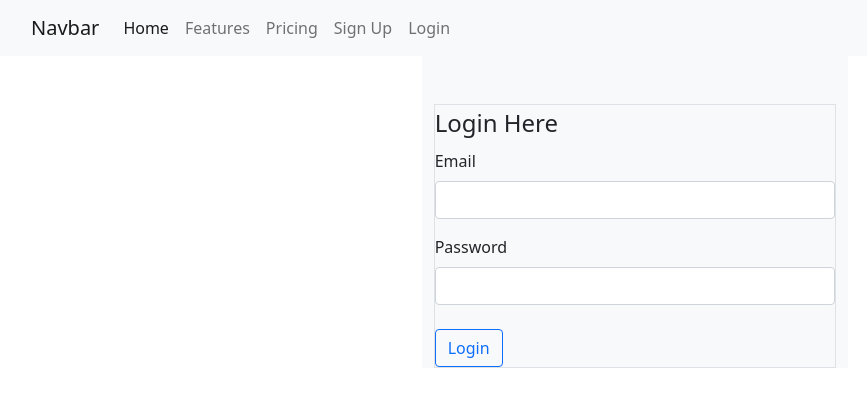
After one commit to ayeayemyint100314/city_express106, a PHP site: page /login.php in a window 1280 px wide. The commit adds this page. Shown: the top 407 px of the page, without its empty margins (5-872 px from the left). Run offline with PHP 8.4, Linux system fonts and the light colour scheme.

Commit message:
login and logout finished

```diff
--- /dev/null
+++ b/login.php
@@ -0,0 +1,102 @@
+<?php
+require_once "dbconn.php";
+if (!isset($_SESSION)) {
+    session_start();
+}
+// detecting whether login button is pressed or not
+if (isset($_POST['loginBtn'])) {
+    $email =  $_POST['email'];// email that user filled
+    $password = $_POST['password'];// password that user typed
+    try {
+        $sql = "select * from admin where email=?";
+        $stmt = $conn->prepare($sql);
+        $stmt->execute([$email]);
+        $adminInfo = $stmt->fetch(); // false if there is no record with this this email
+        if($adminInfo)
+        {   // when there is email in the table and check password is correct
+            $status = password_verify($password, $adminInfo['password']);
+            if($status) // check whether status is true
+            {
+                $_SESSION['loginSuccess']= "Welcome admin";
+                 $_SESSION['adminEmail']= $email;
+
+                header("Location:viewItem.php");
+            }
+            else{
+                $message= "email or password is incorrect.";
+            }
+        }
+        else{
+            $message = "email or password is incorrect.";
+        }
+
+
+
+    } catch (PDOException $e) {
+        echo $e->getMessage();
+    }
+}
+
+
+
+
+
+?>
+
+<!DOCTYPE html>
+<html lang="en">
+
+<head>
+    <meta charset="UTF-8">
+    <meta name="viewport" content="width=device-width, initial-scale=1.0">
+    <title>Login</title>
+    <link href="https://cdn.jsdelivr.net/npm/bootstrap@5.0.2/dist/css/bootstrap.min.css" rel="stylesheet" integrity="sha384-EVSTQN3/azprG1Anm3QDgpJLIm9Nao0Yz1ztcQTwFspd3yD65VohhpuuCOmLASjC" crossorigin="anonymous">
+    <script src="https://cdn.jsdelivr.net/npm/bootstrap@5.0.2/dist/js/bootstrap.bundle.min.js" integrity="sha384-MrcW6ZMFYlzcLA8Nl+NtUVF0sA7MsXsP1UyJoMp4YLEuNSfAP+JcXn/tWtIaxVXM" crossorigin="anonymous" defer></script>
+
+</head>
+
+<body>
+    <div class="container-fluid">
+        <div class="row">
+            <?php require_once "navbarbar.php"  ?>
+        </div>
+        <div class="row">
+            <div class="col-md-4 mx-auto pt-5 bg-light">
+                <?php
+                    if(isset($message))
+                    echo "<p class='alert alert-danger'>$message </p>";
+                ?>
+                <form action="login.php" class="form" method="post">
+                    <fieldset class="border border-1">
+                        <legend>Login Here</legend>
+                        <div class="mb-3">
+                            <label for="email" class="form-label">Email</label>
+                            <input type="email" class="form-control" name="email">
+                        </div>
+                        <div class="mb-3">
+                            <label for="password" class="form-label">Password</label>
+                            <input type="password" class="form-control" name="password">
+                        </div>
+                        <button class="btn btn-outline-primary mt-2" name="loginBtn">Login</button>
+
+                    </fieldset>
+                </form>
+
+
+
+            </div>
+
+
+        </div>
+
+
+
+
+
+
+
+    </div>
+
+</body>
+
+</html>
--- a/navbarbar.php
+++ b/navbarbar.php
@@ -16,20 +16,27 @@
         <li class="nav-item">
           <a class="nav-link" href="#">Pricing</a>
         </li>
-        <li class="nav-item">
-          <a class="nav-link" href="#">Dashboard</a>
-        </li>
-
+        <?php if (!isset($_SESSION['loginSuccess']) && !isset($_SESSION['adminEmail'])) { ?>
           <li class="nav-item">
             <a class="nav-link" href="signup.php">Sign Up</a>
           </li>
           <li class="nav-item">
             <a class="nav-link" href="login.php">Login</a>
           </li>
+        <?php } else {
+        ?>
+          <li class="nav-item">
+            <a class="nav-link" href="#">Dashboard</a>
+          </li>
+          <form class="d-flex" action="viewItem.php" method="get">
+            <input class="form-control me-2" name="kSearch" type="search" placeholder="Search" aria-label="Search">
+            <button class="btn btn-outline-primary" name="bSearch" type="submit">Search</button>
+          </form>
 
           <li class="nav-item">
             <a class="nav-link" href="logout.php">Logout</a>
           </li>
+        <?php } ?>
       </ul>
     </div>
   </div>
--- a/pwdtest.php
+++ b/pwdtest.php
@@ -5,3 +5,4 @@
 $pwd = "Abc123!@#";
 $hsh = password_hash($pwd, PASSWORD_BCRYPT);
 echo strlen($hsh);
+echo $hsh;
```
Also changed, not shown: logout.php (added, +12 -0 lines), viewItem.php (+8 -0 lines). Lines whose indentation alone changed are shown as unchanged.
